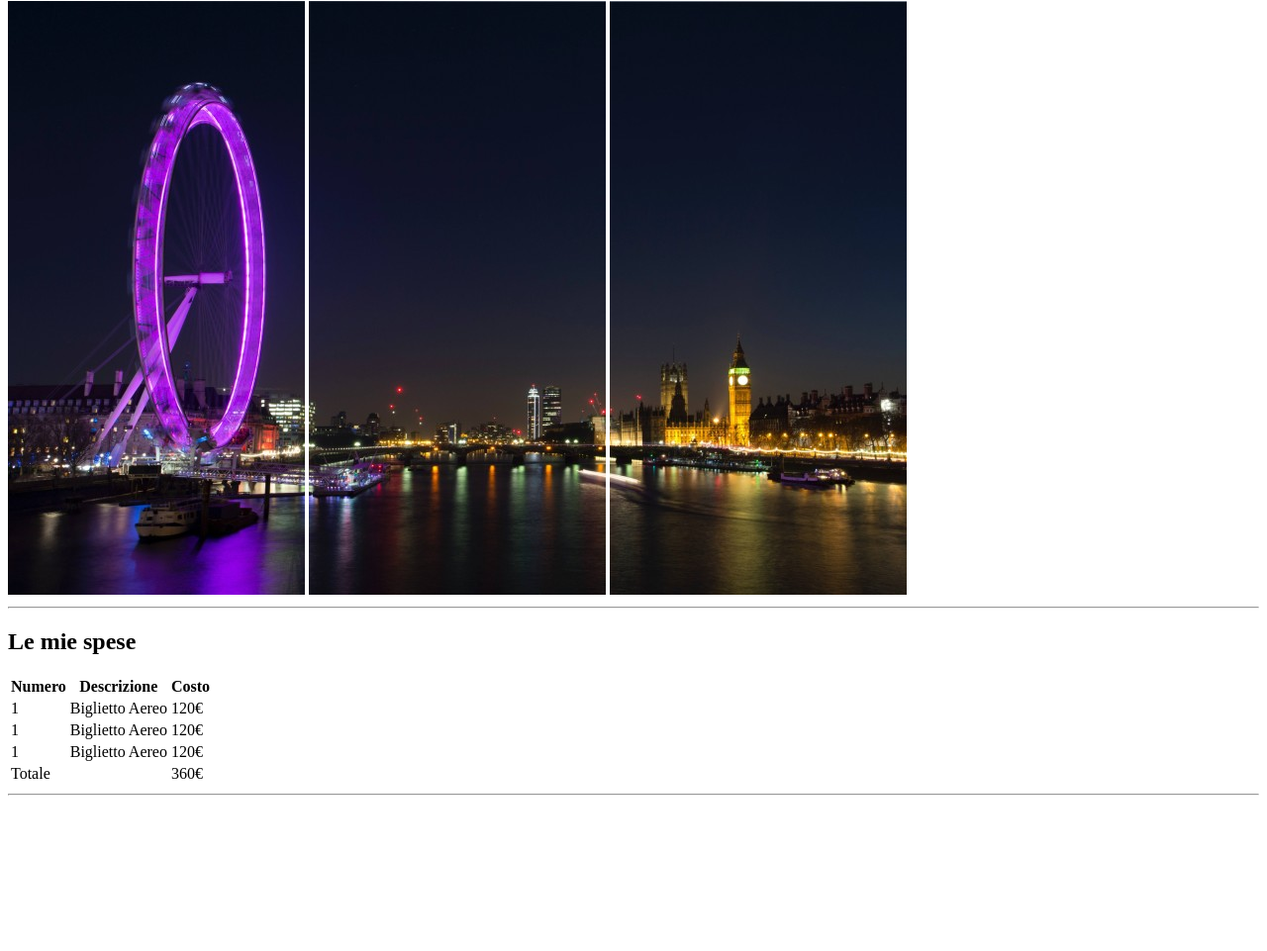
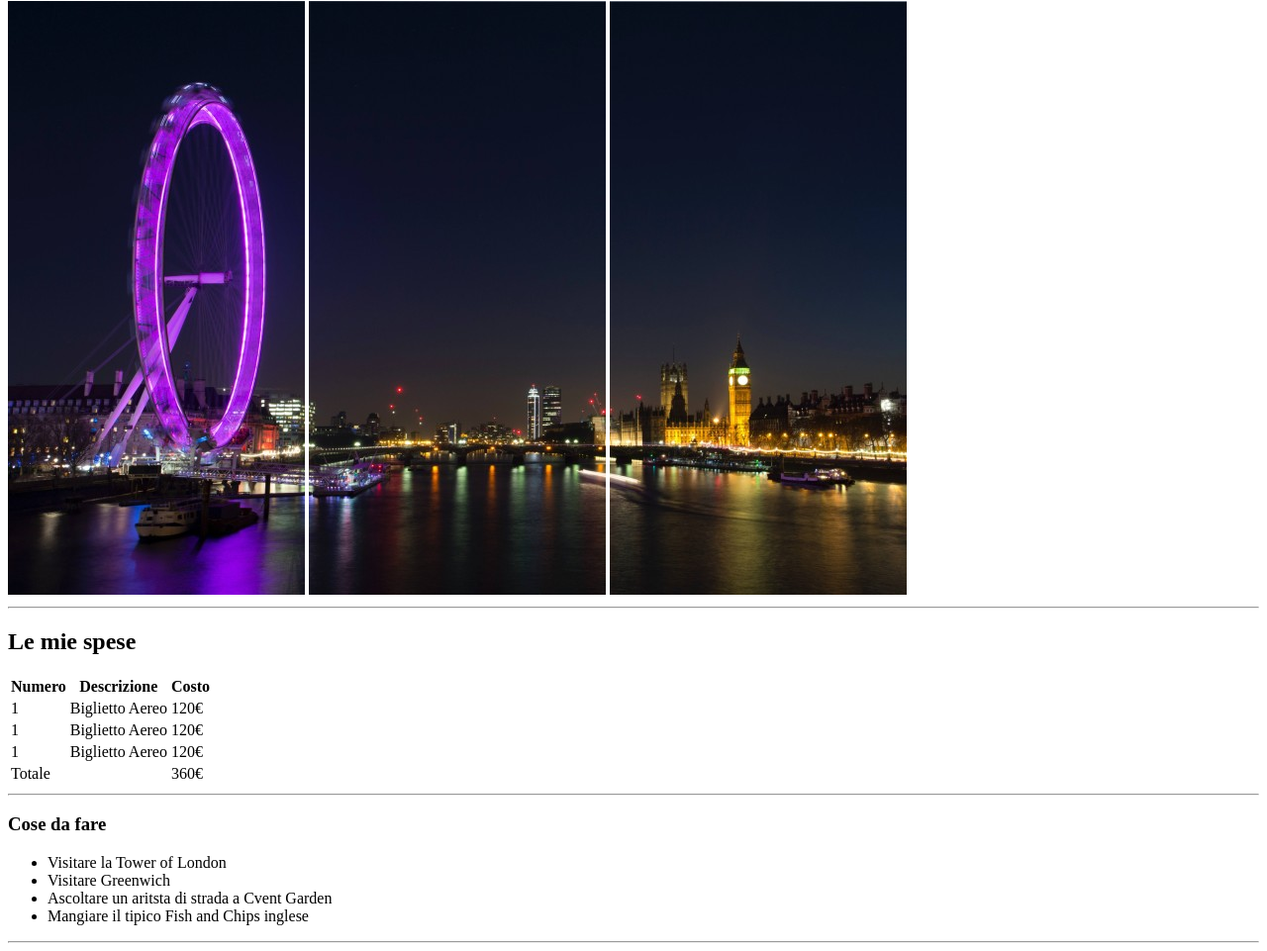
Before and after one commit to nickkept/html-london-trip, a plain HTML site: page index.html in a window 1280 px wide. Shown: the part 79-1040 px from the top of the page at 99% size. Before the commit the page ends 891 px from the top, so only its background shows below. Drawn offline with Linux system fonts and the light colour scheme.

Commit message:
Unordered list added

```diff
--- a/index.html
+++ b/index.html
@@ -51,6 +51,18 @@
             </tfoot>
         </table>
         <hr>
+        <!-- Terzo titolo  -->
+        <h3>Cose da fare</h3>
+        <!-- Unordered list -->
+
+        <ul>
+            <li>Visitare la Tower of London</li>
+            <li>Visitare Greenwich</li>
+            <li>Ascoltare un aritsta di strada a Cvent Garden</li>
+            <li>Mangiare il tipico Fish and Chips inglese </li>
+        </ul>
+        <hr>
+        <!-- Quarto titolo  -->
 
 
      </body>
```
